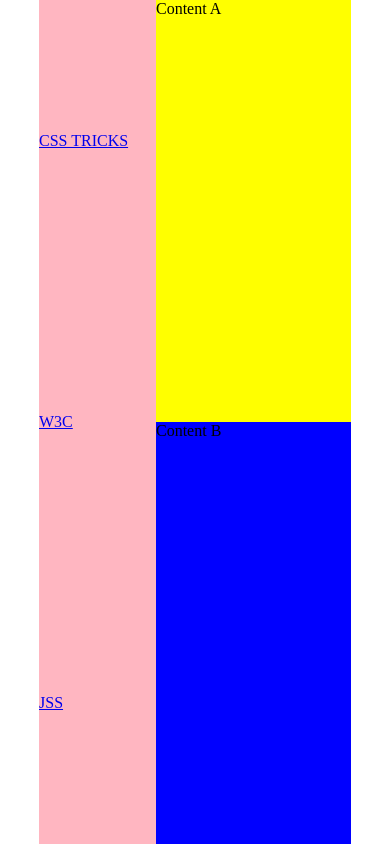
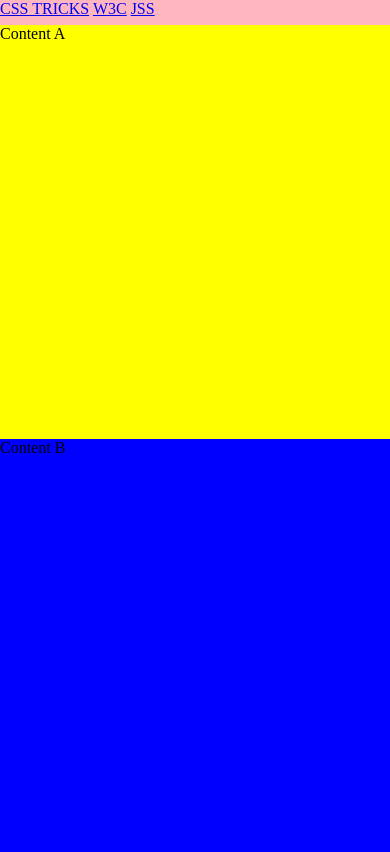
Before and after one commit to aliciafdezrov/lemoncode_layout_module, a website built with Parcel: page exercise_4_grid/index.html in a window 390 px wide. Built offline with nearby package versions, Linux system fonts and the light colour scheme.

Commit message:
Added media query for small resolutions

```diff
--- a/exercise_4_grid/styles/main.scss
+++ b/exercise_4_grid/styles/main.scss
@@ -54,3 +54,24 @@ body {
     align-items: center;
   }
 }
+
+@media all and (max-width: 476px) {
+  .main-content {
+    grid-template-columns: auto;
+    grid-template-rows: 3% 49% 49%;
+    grid-template-areas:
+            "aside"
+            "sectionA"
+            "sectionB";
+  }
+
+  .aside-content {
+    display: inline-flex;
+    flex-direction: row;
+    justify-content: flex-start;
+
+    a {
+      padding-right: 1%;
+    }
+  }
+}
```
Also changed, not shown: exercise_4_grid/index.html (+3 -3 lines).
